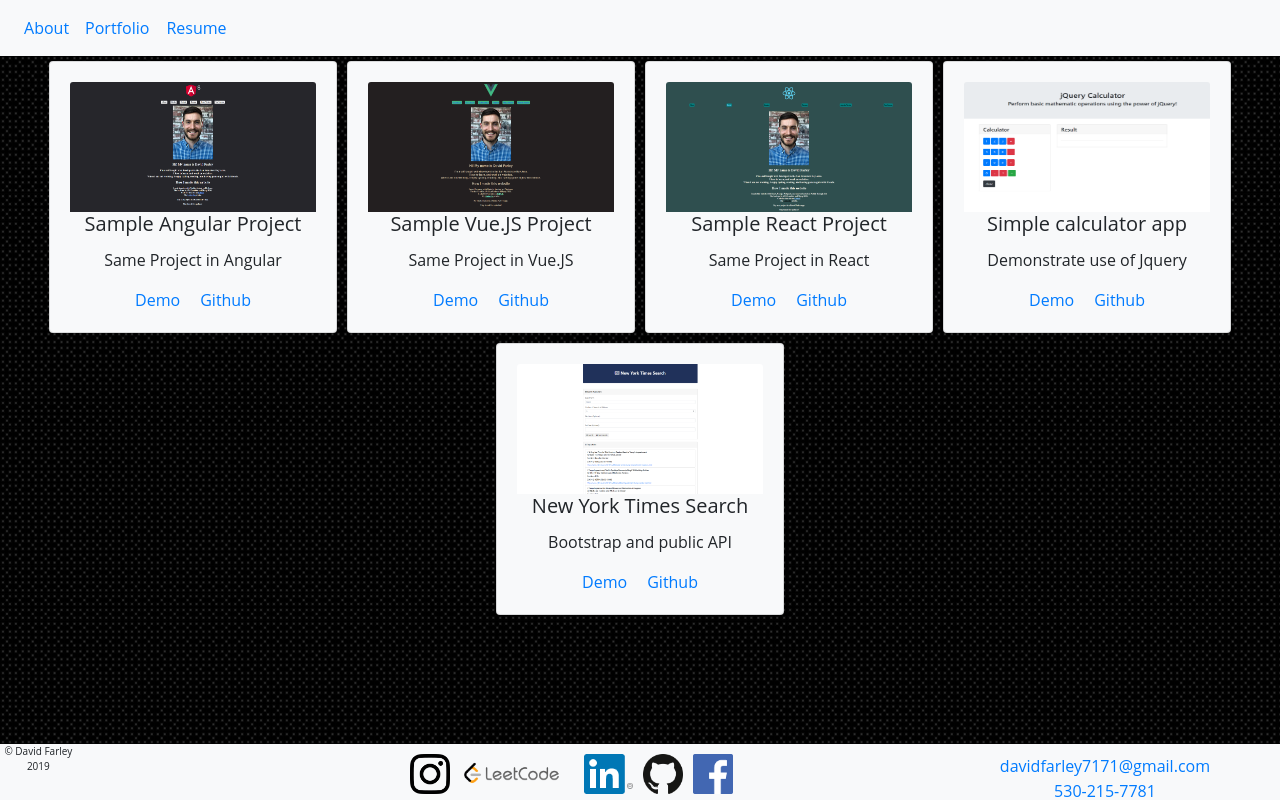
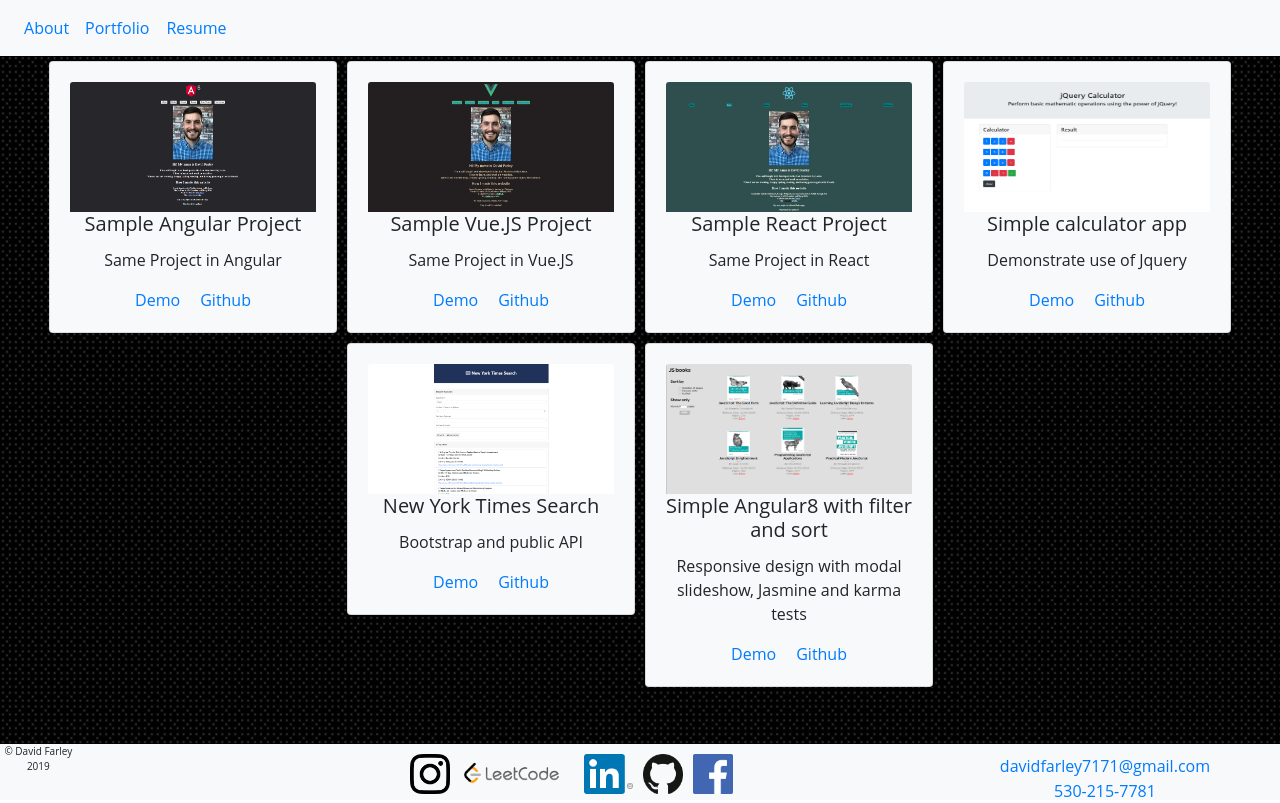
Before and after one commit to tooPhatJones/reactportfolio3.0, a React (Create React App) app: page / in a window 1280 px wide. Built offline with nearby package versions, Linux system fonts and the light colour scheme.

Commit message:
added the dotData angular project card

```diff
--- a/src/components/Portfoliopage.js
+++ b/src/components/Portfoliopage.js
@@ -7,6 +7,7 @@ import vue from '../Assets/VueVersion.png';
 import reactproj from '../Assets/ReactPortfolio.png';
 import calculator from '../Assets/jqueryCalculator.png';
 import nyt from '../Assets/nyt.png';
+import dotdata from '../Assets/DotDataProject.png';
 
 
 function Portfoliopage(props) {
@@ -60,6 +61,15 @@ function Portfoliopage(props) {
           text='Bootstrap and public API'
           git='https://github.com/davidfarley71/NewYorkTimesSearch'
         />
+        <CardComponent
+          image={dotdata}
+          width={widthvar}
+          height={heightvar}
+          title="Simple Angular8 with filter and sort"
+          site='https://bookshelf-7d8bd.web.app/'
+          text='Responsive design with modal slideshow, Jasmine and karma tests'
+          git='https://github.com/davidfarley71/Bookshelf'
+        />
     </div>
   );
 }
```
Also changed, not shown: src/Assets/DotDataProject.png (added).
